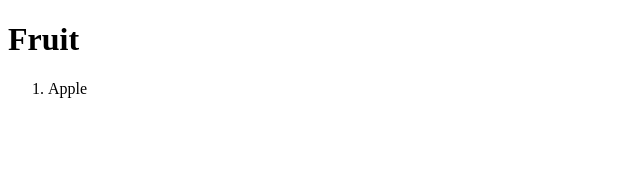
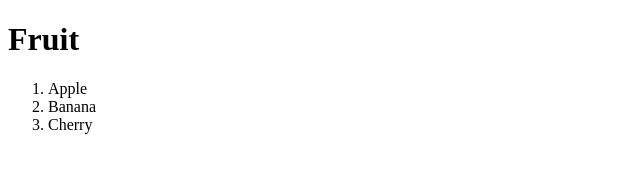
Before and after one commit to sethrock420/fruits, a plain HTML site: page index.html in a window 1280 px wide. Shown: the whole page, without its empty margins (0-640 px from the left). Drawn offline with Linux system fonts and the light colour scheme.

Commit message:
added more fruits

```diff
--- a/index.html
+++ b/index.html
@@ -9,6 +9,8 @@
     <h1>Fruit</h1>
     <ol>
       <li>Apple</li>
+      <li>Banana</li>
+      <li>Cherry</li>
     </ol>
   </body>
 </html>
```
